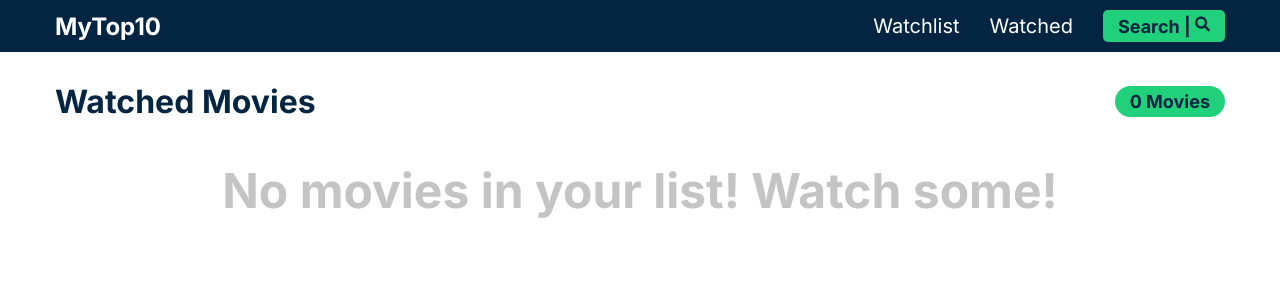
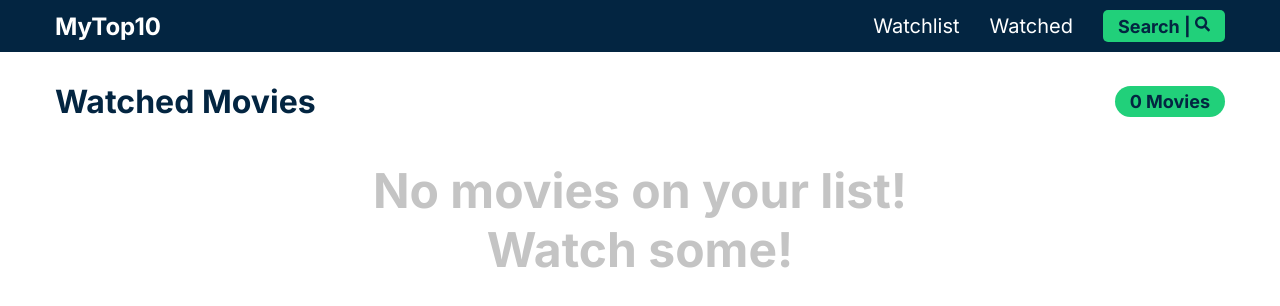
Before and after one commit to overgrownFudge/movie-watchlist, a React (Create React App) app: page /watched in a window 1280 px wide. Shown: the top 306 px of the page. Built offline with nearby package versions, Linux system fonts and the light colour scheme.

Commit message:
updated empty page message and key value

```diff
--- a/src/components/WatchList.js
+++ b/src/components/WatchList.js
@@ -19,11 +19,16 @@ export default function WatchList() {
         {watchlist.length > 0 ? (
           <div className="movie-grid">
             {watchlist.map((movie) => (
-              <MovieCard movie={movie} key={movie.id} type="watchlist" />
+              <MovieCard movie={movie} key={movie.imdbID} type="watchlist" />
             ))}
           </div>
         ) : (
-          <h2 className="no-movies">No movies in your list! Add some!</h2>
+                    // ADD IMAGE MAYBE?
+
+
+
+
+          <h2 className="no-movies">No movies on your list! <br/> Search some!</h2>
         )}
       </div>
     </div>
--- a/src/components/WatchedMovies.js
+++ b/src/components/WatchedMovies.js
@@ -19,11 +19,15 @@ export default function Watched() {
         {watched.length > 0 ? (
           <div className="movie-grid">
             {watched.map((movie) => (
-              <MovieCard movie={movie} key={movie.id} type="watched" />
+              <MovieCard movie={movie} key={movie.imdbID} type="watched" />
             ))}
           </div>
         ) : (
-          <h2 className="no-movies">No movies in your list! Watch some!</h2>
+          // ADD IMAGE MAYBE?
+
+
+
+          <h2 className="no-movies">No movies on your list! <br/> Watch some!</h2>
         )}
       </div>
     </div>
```
